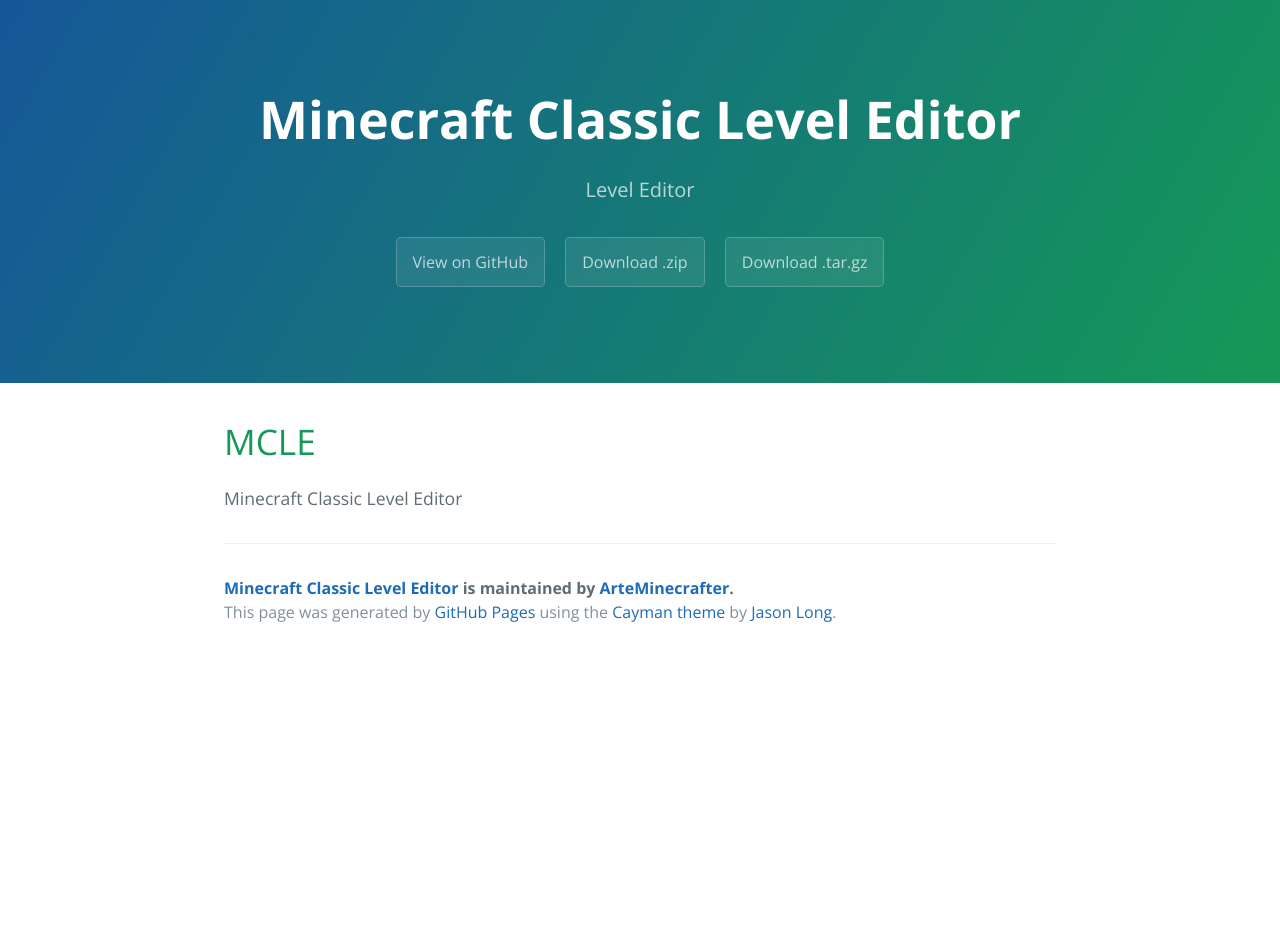
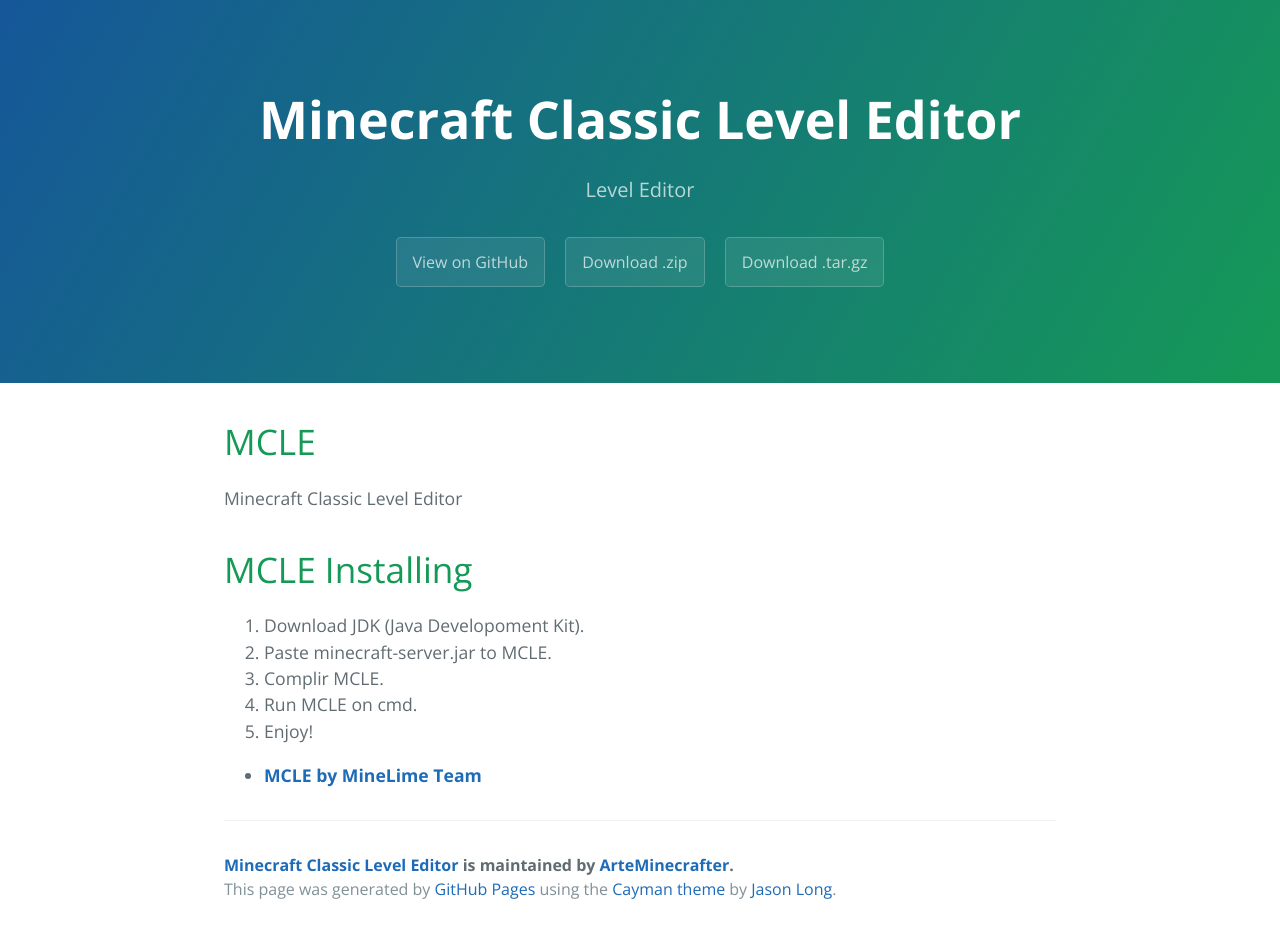
Before and after one commit to ArteMinecrafter/MCLE, a plain HTML site: page index.html in a window 1280 px wide. Before the commit the page ends 800 px from the top, so only its background shows below. Drawn offline with nearby package versions, Linux system fonts and the light colour scheme.

Commit message:
Create gh-pages branch via GitHub

```diff
--- a/index.html
+++ b/index.html
@@ -24,6 +24,21 @@
 
 <p>Minecraft Classic Level Editor</p>
 
+<h1>
+<a id="mcle-installing" class="anchor" href="#mcle-installing" aria-hidden="true"><span aria-hidden="true" class="octicon octicon-link"></span></a>MCLE Installing</h1>
+
+<ol>
+<li>Download JDK (Java Developoment Kit).</li>
+<li>Paste minecraft-server.jar to MCLE.</li>
+<li>Complir MCLE.</li>
+<li>Run MCLE on cmd.</li>
+<li><p>Enjoy!</p></li>
+</ol>
+
+<ul>
+<li><strong><a href="minelime.ucoz.net">MCLE by MineLime Team</a></strong></li>
+</ul>
+
       <footer class="site-footer">
         <span class="site-footer-owner"><a href="https://github.com/ArteMinecrafter/MCLE">Minecraft Classic Level Editor</a> is maintained by <a href="https://github.com/ArteMinecrafter">ArteMinecrafter</a>.</span>
 
--- a/params.json
+++ b/params.json
@@ -1,6 +1,6 @@
 {
   "name": "Minecraft Classic Level Editor",
   "tagline": "Level Editor",
-  "body": "#MCLE\r\nMinecraft Classic Level Editor\r\n\r\n",
+  "body": "# MCLE\r\nMinecraft Classic Level Editor\r\n\r\n#MCLE Installing\r\n\r\n1. Download JDK (Java Developoment Kit).\r\n2. Paste minecraft-server.jar to MCLE.\r\n3. Complir MCLE.\r\n4. Run MCLE on cmd.\r\n5. Enjoy!\r\n\r\n- **[MCLE by MineLime Team](minelime.ucoz.net)**\r\n",
   "note": "Don't delete this file! It's used internally to help with page regeneration."
 }
```
